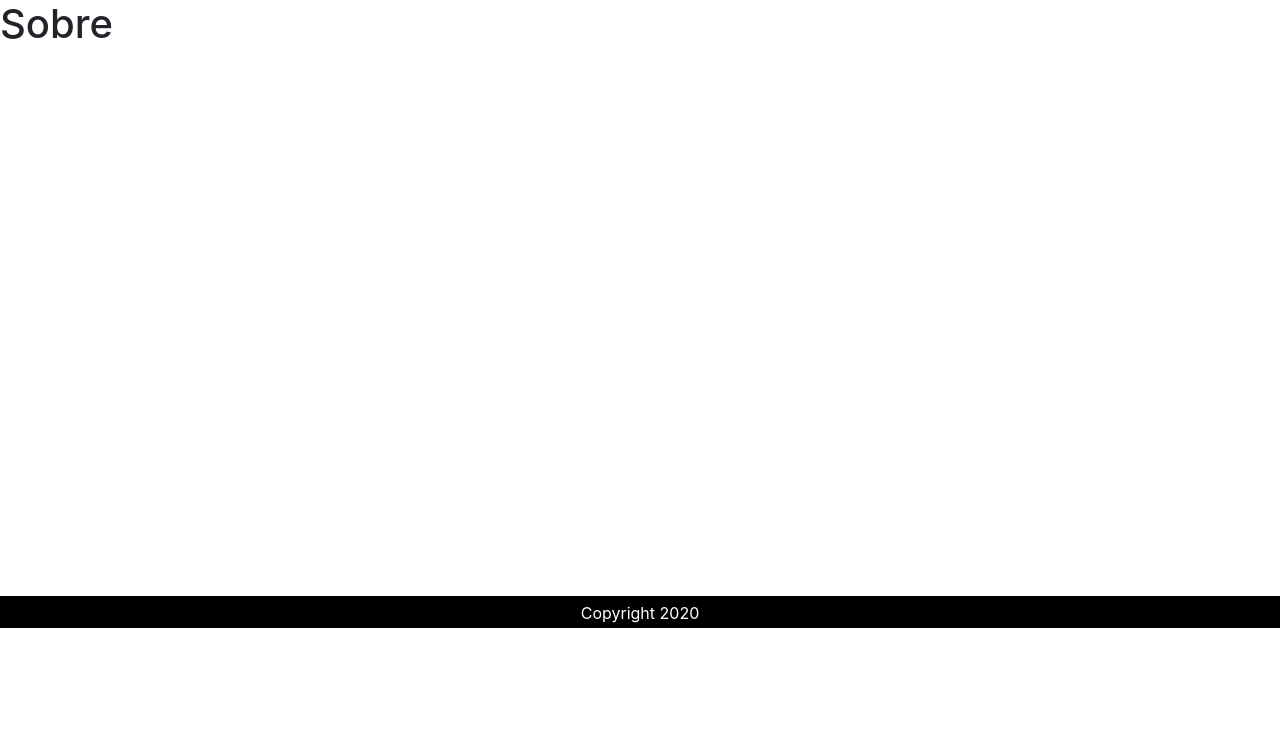
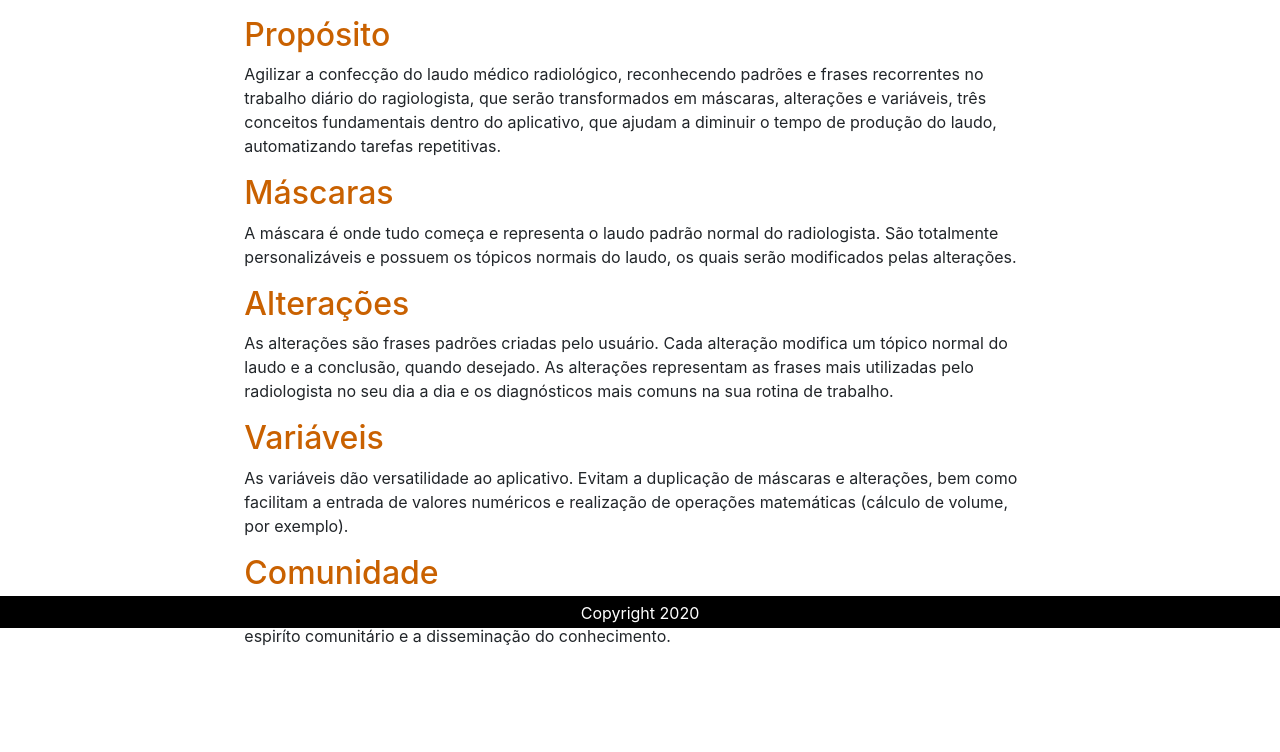
Before and after one commit to netofarthur/laudario, a Django app: page /sobre in a window 1280 px wide. Shown: the part 172-924 px from the top of the page. Before the commit the page ends 800 px from the top, so only its background shows below. Run offline with Django 3.2, Linux system fonts and the light colour scheme; parts of the project's set-up code (start-up, migrations or seed data) failed here and were passed over; some libraries are stand-ins or nearby versions.

```diff
--- /dev/null
+++ b/laudario/masks/static/masks/css/sobre.css
@@ -0,0 +1,8 @@
+h1 {
+    color: #c96100;
+    font-size: 2rem;
+}
+
+#info {
+    padding: 1rem;
+}
--- a/laudario/masks/templates/masks/sobre.html
+++ b/laudario/masks/templates/masks/sobre.html
@@ -4,6 +4,7 @@
 
     {% load static %}
         <link rel="stylesheet" type="text/css" href="{% static 'masks/css/erro.css' %}">
+        <link rel="stylesheet" type="text/css" href="{% static 'masks/css/sobre.css' %}">
 
 
 
@@ -21,8 +22,58 @@
 
 </script>
 
+<div class="container-fluid">
 
-    <h1>Sobre</h1>
+<div class="row">
 
 
+    <div class="col-2">
+
+
+</div>
+
+
+
+<div class="col-8">
+
+    <div id="info">
+            <h1>Propósito</h1>
+            <p>Agilizar a confecção do laudo médico radiológico, reconhecendo padrões e
+            frases recorrentes no trabalho diário do ragiologista, que serão
+            transformados em máscaras, alterações e variáveis, três conceitos fundamentais
+            dentro do aplicativo, que ajudam a diminuir o tempo de produção do laudo, automatizando
+            tarefas repetitivas.</p>
+            <h1>Máscaras</h1>
+            <p>A máscara é onde tudo começa e representa o laudo padrão
+            normal do radiologista. São totalmente personalizáveis e possuem os tópicos normais
+            do laudo, os quais serão modificados pelas alterações.</p>
+            <h1>Alterações</h1>
+            <p>As alterações são frases padrões criadas pelo usuário. Cada alteração
+            modifica um tópico normal do laudo e a conclusão, quando desejado. As alterações
+                representam as frases mais utilizadas pelo radiologista no seu dia a dia e os diagnósticos mais comuns
+            na sua rotina de trabalho.</p>
+             <h1>Variáveis</h1>
+            <p>As variáveis dão versatilidade ao aplicativo. Evitam a duplicação de máscaras
+            e alterações, bem como facilitam a entrada de valores numéricos e realização de
+            operações matemáticas (cálculo de volume, por exemplo).</p>
+            <h1>Comunidade</h1>
+            <p>As máscaras, alterações e variáveis são compartilhadas entre os usuários do
+            aplicativo, fortalecendo o espiríto comunitário e a disseminação do
+            conhecimento.</p>
+        <br>
+        <br>
+        <br>
+    </div>
+
+</div>
+
+        <div class="col-2">
+
+
+</div>
+
+</div>
+
+</div>
+
 {% endblock conteudo %}
```
Also changed, not shown: laudario/masks/templates/masks/configuracoes.html (+93 -92 lines).
